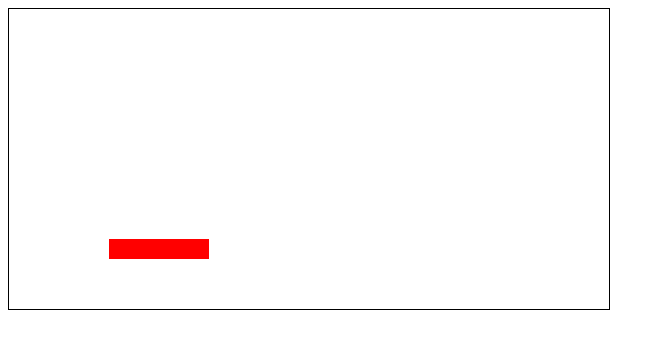
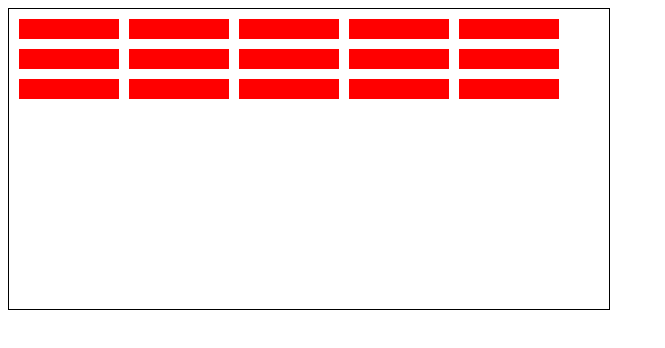
Before and after one commit to alanisleonel/Game, a plain HTML site: page index.html in a window 1280 px wide. Shown: the whole page, without its empty margins (0-665 px from the left). Drawn offline with Linux system fonts and the light colour scheme.

Commit message:
added my blocks

```diff
--- a/index.html
+++ b/index.html
@@ -9,9 +9,7 @@
     <title>Game</title>
 </head>
 <body>
-    <div class="grid">
-        <!-- <div class="block"></div>-->
-    </div>
+    <div class="grid"></div>
 
 </body>
 </html>
--- a/script.js
+++ b/script.js
@@ -1,5 +1,8 @@
 //selecting the grid class
 const grid = document.querySelector('.grid')
+const blockHeight = 20
+const blockWidth = 100
+
 //creating a block
 class Block {
     constructor(xAxis, yAxis) {
@@ -9,9 +12,34 @@ class Block {
         this.topRight = [xAxis + blockWidth, yAxis + blockHeight]
     }
 }
-//creating blocks
-const block = document.createElement('div')
-block.classList.add('block')
-block.style.left = '100px'
-block.style.bottom = '50px'
-grid.appendChild(block)
+
+
+const blocks = [
+    new Block(10, 270),
+    new Block(120, 270),
+    new Block(230, 270),
+    new Block(340, 270),
+    new Block(450, 270),
+    new Block(10, 240),
+    new Block(120, 240),
+    new Block(230, 240),
+    new Block(340, 240),
+    new Block(450, 240),
+    new Block(10, 210),
+    new Block(120, 210),
+    new Block(230, 210),
+    new Block(340, 210),
+    new Block(450, 210)
+]
+
+//adding blocks
+function addBlocks() {
+    for (let i = 0; i < blocks.length; i++) {
+    const block = document.createElement('div')
+    block.classList.add('block')
+    block.style.left = blocks[i].bottomLeft[0] + 'px'
+    block.style.bottom = blocks[i].bottomLeft[1] + 'px'
+    grid.appendChild(block)
+    }
+}
+addBlocks()
```
